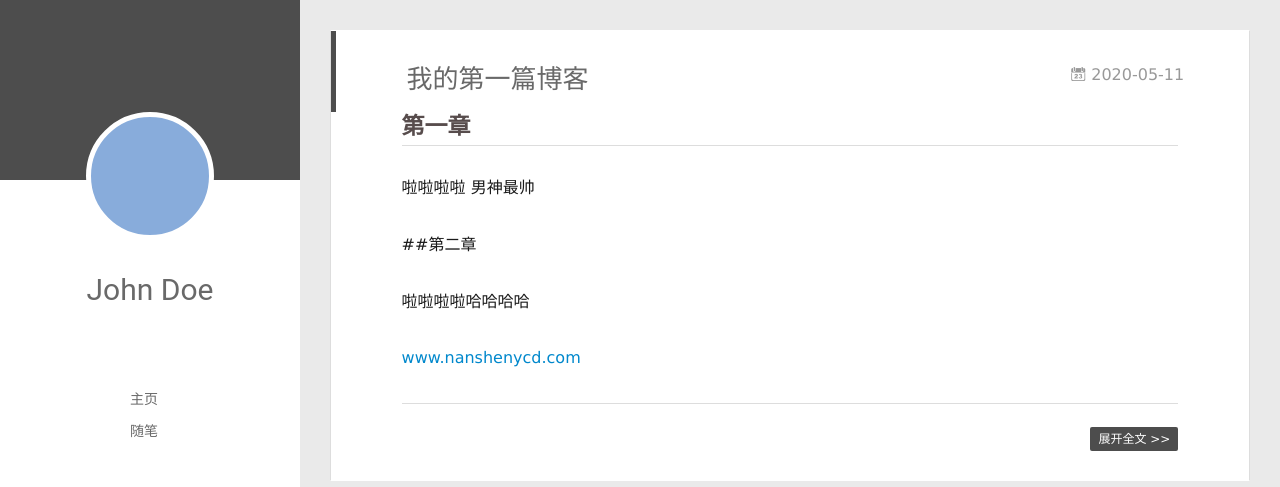
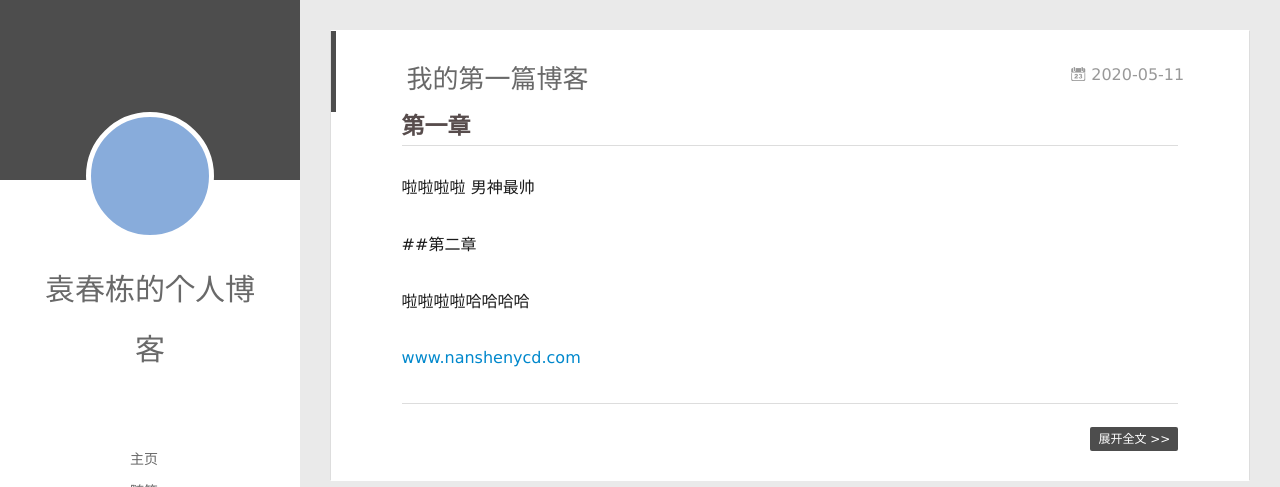
Before and after one commit to nanshenycd/nanshenycd.github.io, a plain HTML site: page index.html in a window 1280 px wide. Shown: the top 487 px of the page. Drawn offline with Linux system fonts and the light colour scheme; no server answers.

Commit message:
Site updated: 2020-05-11 22:16:11

```diff
--- a/index.html
+++ b/index.html
@@ -46,7 +46,7 @@
 			<img src="" class="js-avatar">
 		</a>
 		<hgroup>
-		  <h1 class="header-author"><a href="/">John Doe</a></h1>
+		  <h1 class="header-author"><a href="/">袁春栋的个人博客</a></h1>
 		</hgroup>
 
 
```
